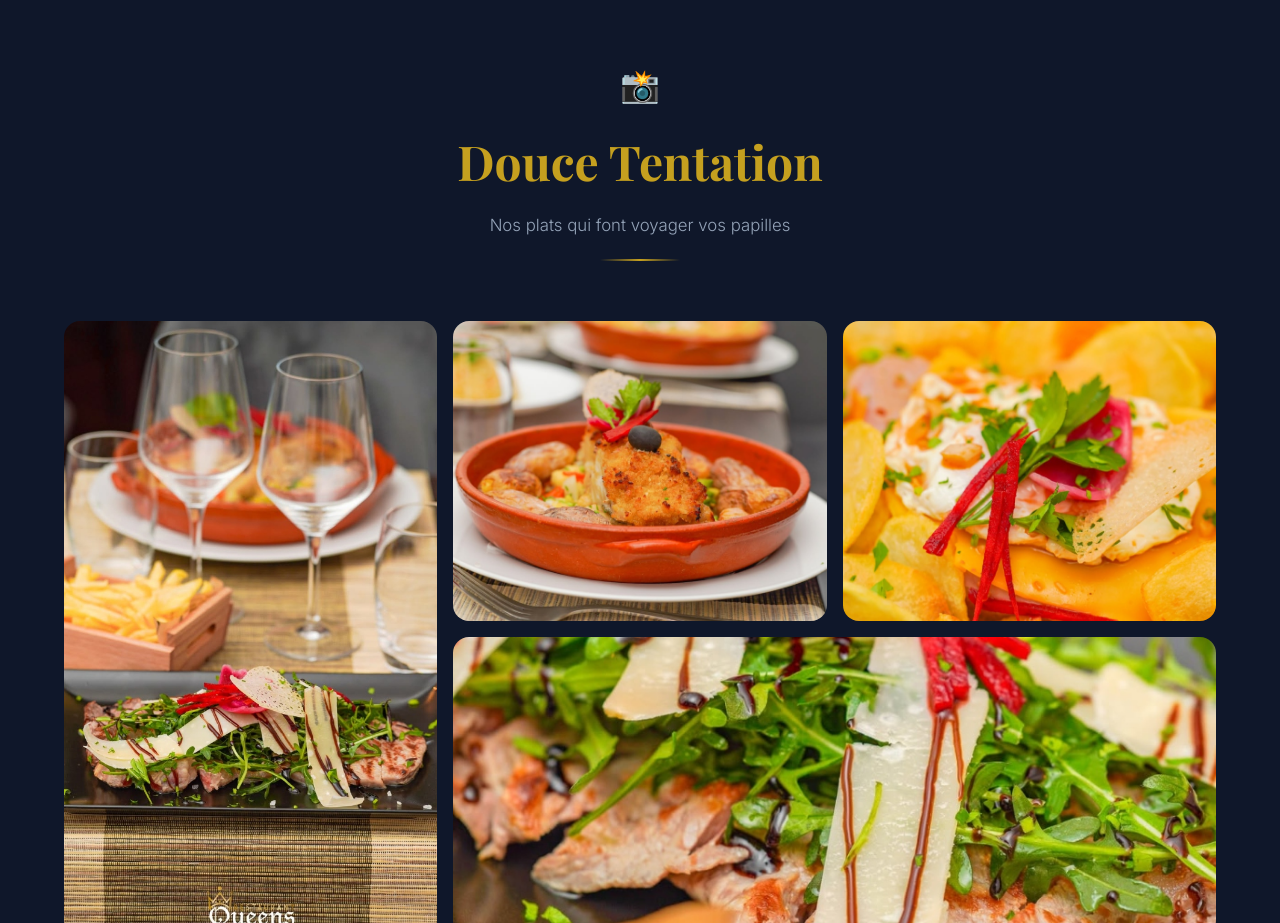
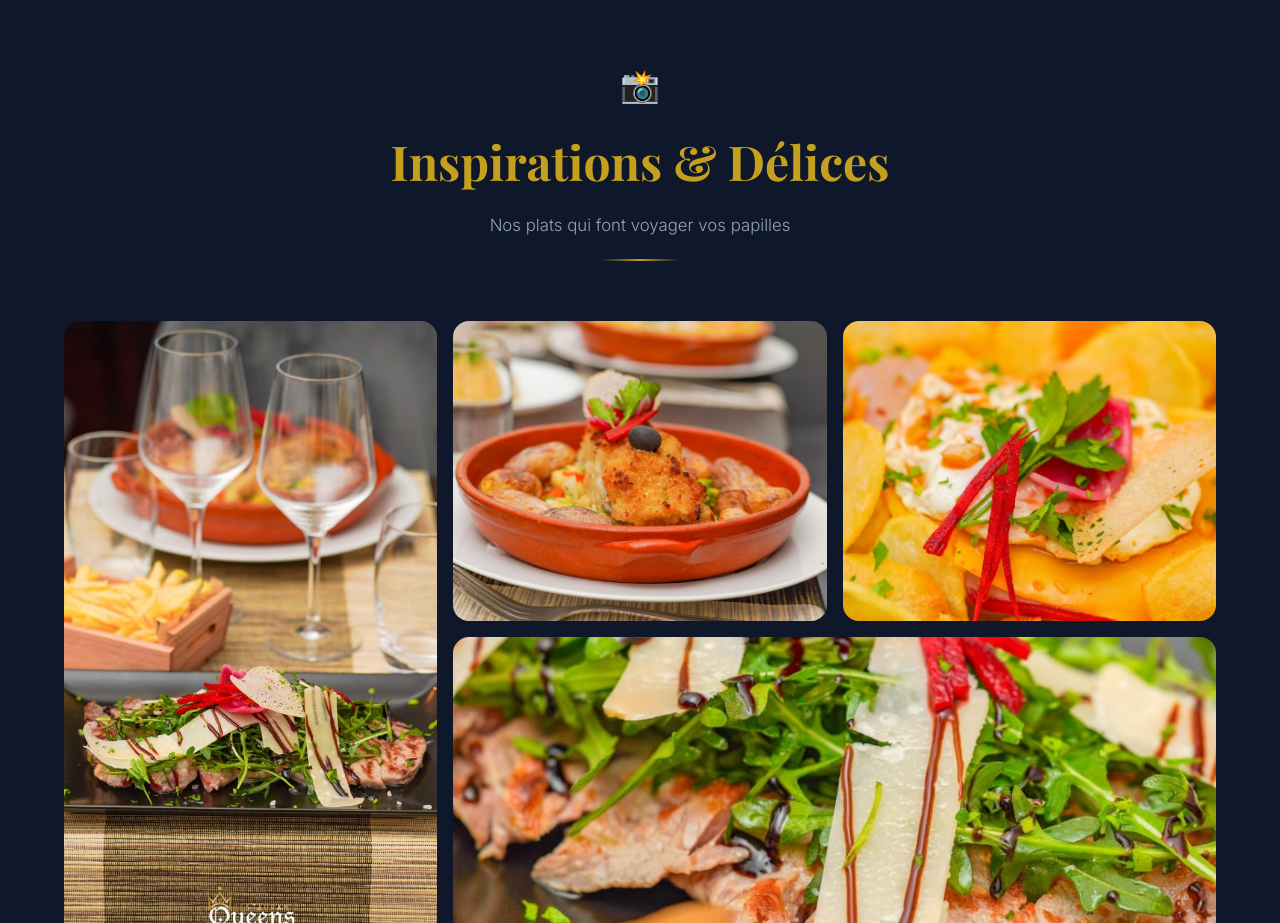
Before and after one commit to Food-order-lu/Queens_diekirch, a plain HTML site: page index.html in a window 1280 px wide. Shown: the part 1500-2423 px from the top of the page. Drawn offline with nearby package versions, Linux system fonts and the light colour scheme; a web font is replaced by a local one.

Commit message:
🔧 Fix: Removed 'Douce Tentation' references and replaced with 'Inspirations & Délices'

```diff
--- a/index.html
+++ b/index.html
@@ -91,12 +91,12 @@
       </div>
     </section>
 
-    <!-- ====== GALERIE DOUCE TENTATION ====== -->
-    <section class="gallery-section" id="galerie" aria-label="Galerie Douce Tentation">
+    <!-- ====== GALERIE QUEENS ====== -->
+    <section class="gallery-section" id="galerie" aria-label="Galerie Photos">
       <div class="container">
         <div class="section-header animate-fadein">
           <span class="section-header__crown" aria-hidden="true">📸</span>
-          <h2 class="section-header__title">Douce Tentation</h2>
+          <h2 class="section-header__title">Inspirations & Délices</h2>
           <p class="section-header__subtitle">Nos plats qui font voyager vos papilles</p>
           <div class="section-header__divider" aria-hidden="true"></div>
         </div>
```
